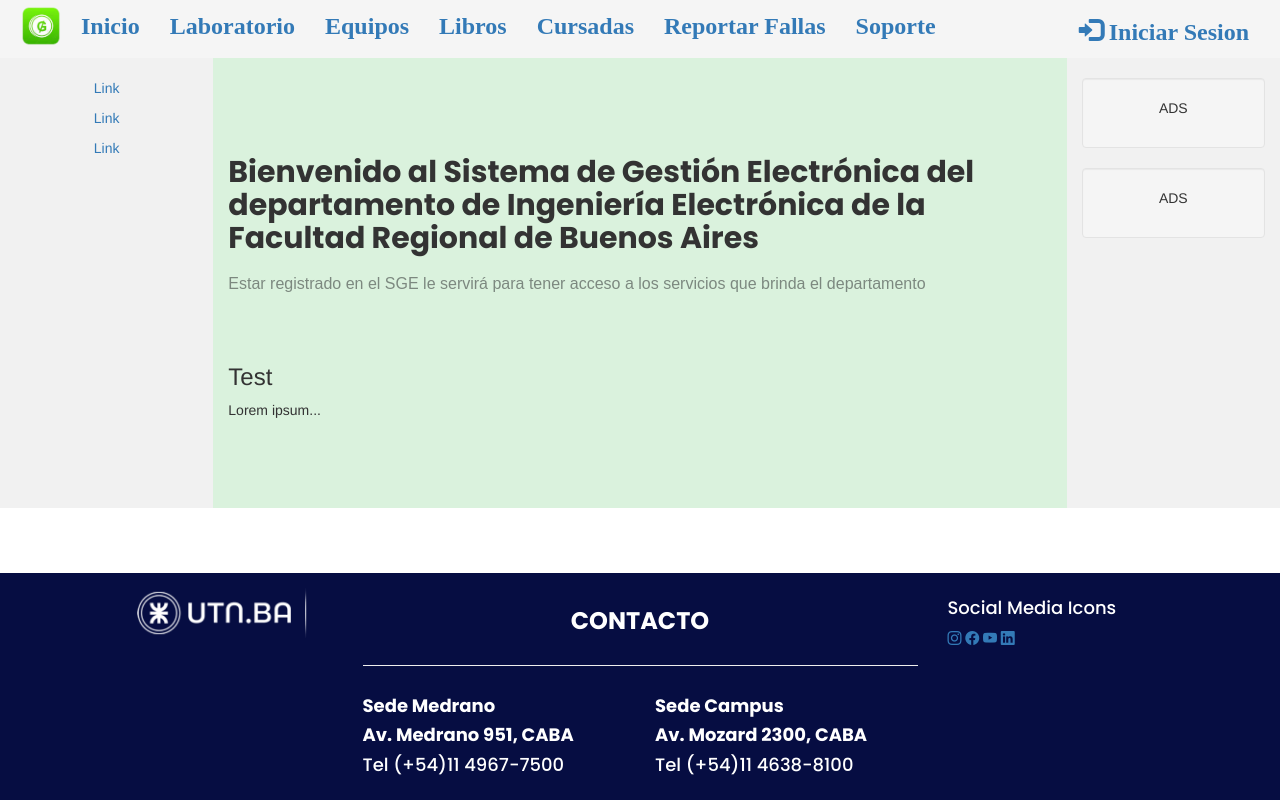
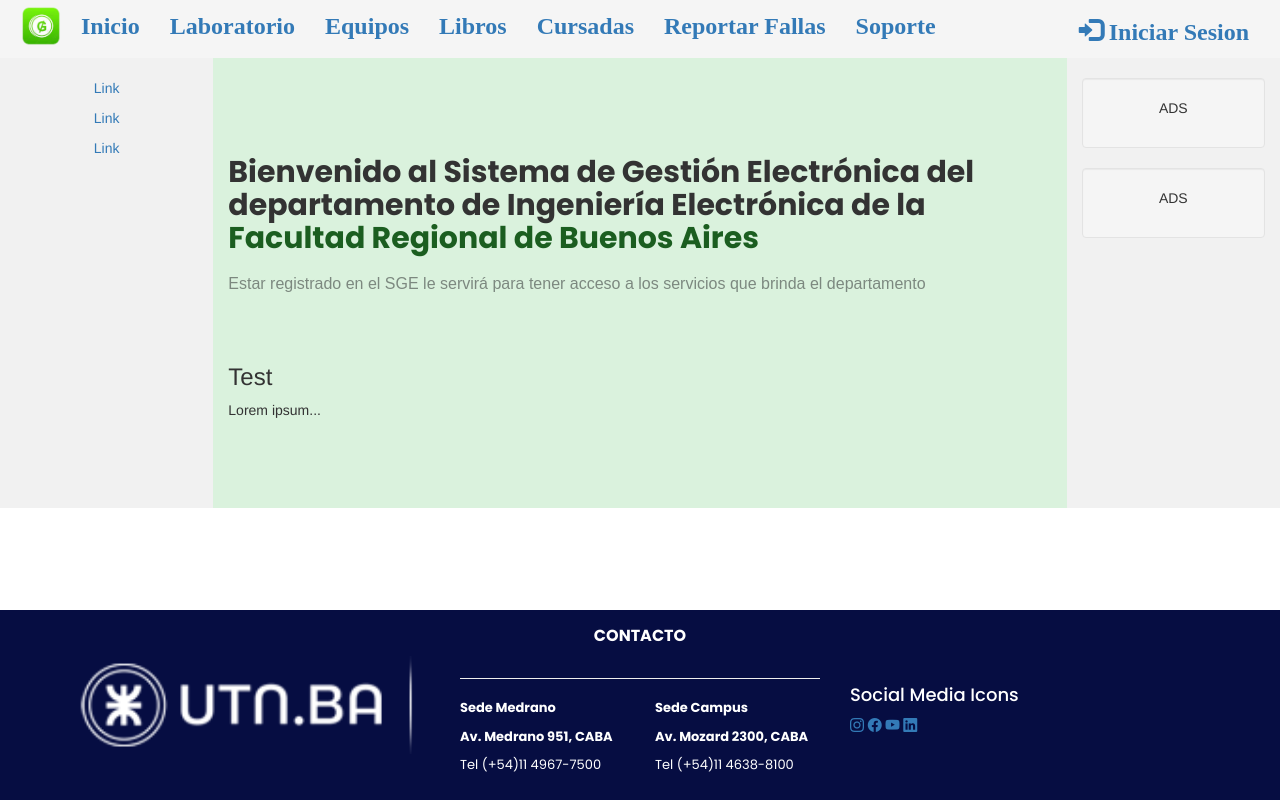
Before and after one commit to tobiascastaneda2000/Website-guarani-UTN, a plain HTML site: page index.html in a window 1280 px wide. Drawn offline with nearby package versions, Linux system fonts and the light colour scheme; a web font is replaced by a local one.

Commit message:
Mejoras con el footer, imagen centrada

```diff
--- a/index.html
+++ b/index.html
@@ -36,7 +36,7 @@
         <img src="images/guarani_logo.png" width="50px"></img>
       </div>
       <div class="collapse navbar-collapse" id="myNavbar">
-        <ul class="nav navbar-nav" >
+        <ul class="nav navbar-nav">
           <li class="active"><a href="#">Inicio</a></li>
           <li><a href="#">Laboratorio</a></li>
           <li><a href="#">Equipos</a></li>
@@ -60,10 +60,13 @@
         <p><a href="#">Link</a></p>
       </div>
       <div class="principal col-sm-8 text-left">
-        <h2 class="texto-negrita">Bienvenido al Sistema de Gestión Electrónica del departamento de Ingeniería Electrónica de la
+        <h2 class="texto-negrita">Bienvenido al Sistema de Gestión Electrónica del departamento de Ingeniería
+          Electrónica de la
           <span class="verde">Facultad
-          Regional de Buenos Aires</span></h2>
-        <h4 class="texto-noto">Estar registrado en el SGE le servirá para tener acceso a los servicios que brinda el departamento</h4>
+            Regional de Buenos Aires</span>
+        </h2>
+        <h4 class="texto-noto">Estar registrado en el SGE le servirá para tener acceso a los servicios que brinda el
+          departamento</h4>
         <hr>
         <h3>Test</h3>
         <p>Lorem ipsum...</p>
@@ -82,34 +85,26 @@
   <footer>
     <div class="container">
       <div class="row">
-        <div class="col-xs-12 col-sm-3">
-          <div class="centrador">
-            <img src="images/logo_utn_footer.png" alt="FooterImg" width="175px" class="mx-auto d-block center-block">
-
-          </div>
-
-
-
-
-
+        <div class="col-xs-12 col-sm-4">
+          <img src="images/logo_utn_footer.png" alt="FooterImg" width="95%" class="mx-auto d-block center-block">
         </div>
 
-        <div class="col-xs-12 col-sm-6">
-          <div class="row ">
-            <h3 class="text-center texto-negrita">CONTACTO</h3>
+        <div class="col-xs-12 col-sm-4">
+          <div class="row" style="font-size: 16px;">
+            <p class="text-center texto-negrita">CONTACTO</p>
           </div>
           <hr>
-          <div class="row">
+          <div class="row texto-footer">
             <div class="col-xs-12 col-sm-6">
-              <h4 class="texto-negrita">Sede Medrano</h4>
-              <h4 class="texto-negrita">Av. Medrano 951, CABA</h4>
-              <h4>Tel (+54)11 4967-7500</h4>
+              <p class="texto-negrita">Sede Medrano</p>
+              <p class="texto-negrita">Av. Medrano 951, CABA</p>
+              <p>Tel (+54)11 4967-7500</p>
 
             </div>
             <div class="col-xs-12 col-sm-6">
-              <h4 class="texto-negrita" >Sede Campus</h4>
-              <h4 class="texto-negrita">Av. Mozard 2300, CABA</h4>
-              <h4>Tel (+54)11 4638-8100</h4>
+              <p class="texto-negrita">Sede Campus</p>
+              <p class="texto-negrita">Av. Mozard 2300, CABA</p>
+              <p>Tel (+54)11 4638-8100</p>
 
             </div>
           </div>
@@ -118,7 +113,7 @@
 
         </div>
 
-        <div class="col-xs-12 col-sm-3">
+        <div class="col-xs-12 col-sm-4">
           <h4>Social Media Icons</h4>
           <a href="https://www.instagram.com" class="text-decoration-none text-white">
             <i class="bi bi-instagram fs-1 me-3"></i><a>
--- a/styles.css
+++ b/styles.css
@@ -8,6 +8,12 @@
 
 #myNavbar{
   color: black !important;
+}
+
+.row{
+  display: flex;
+  justify-content: center;
+  align-items: center;
 }
 
 /* Set height of the grid so .sidenav can be 100% (adjust as needed) */
@@ -41,13 +47,19 @@
   font-weight: bold;
 }
 
-
+.verde{
+  color: #1B5E20; /*Verde 900*/
+}
 
 .texto-noto{
   font-family:'Note Music', sans-serif;
   opacity: 50%;
   color: #202124;
   font-size: 16px;
+}
+
+.texto-footer{
+  font-size: 13px;
 }
 
 
@@ -63,11 +75,10 @@ footer {
   width: 100%;
 }
 
-.centrador {
-  width: 50%;
-  display: block;
-  margin-left: auto;
-  margin-right: auto;
+.centrador img {
+  width: 100%;
+  height: 100%;
+  object-fit: cover;
 }
 
 /* On small screens, set height to 'auto' for sidenav and grid */
```
Also changed, not shown: images/placa-madre.jpg (added).
